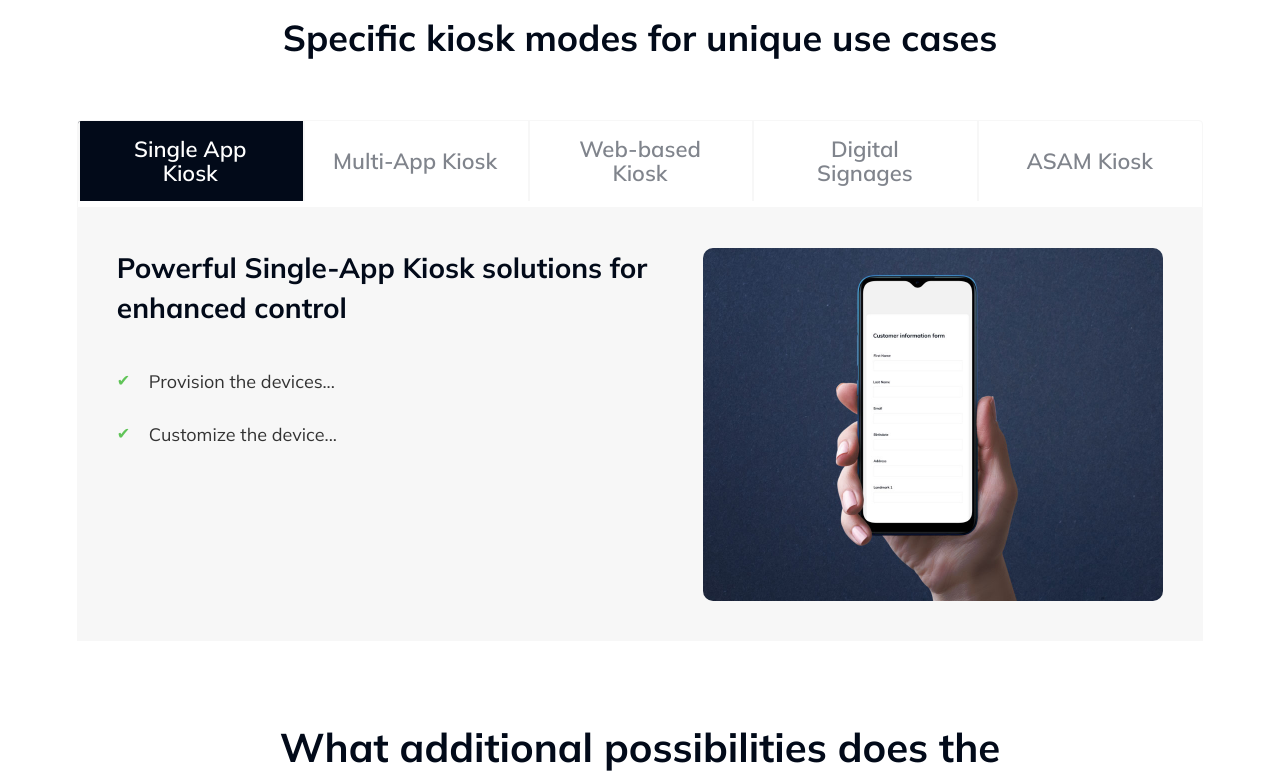
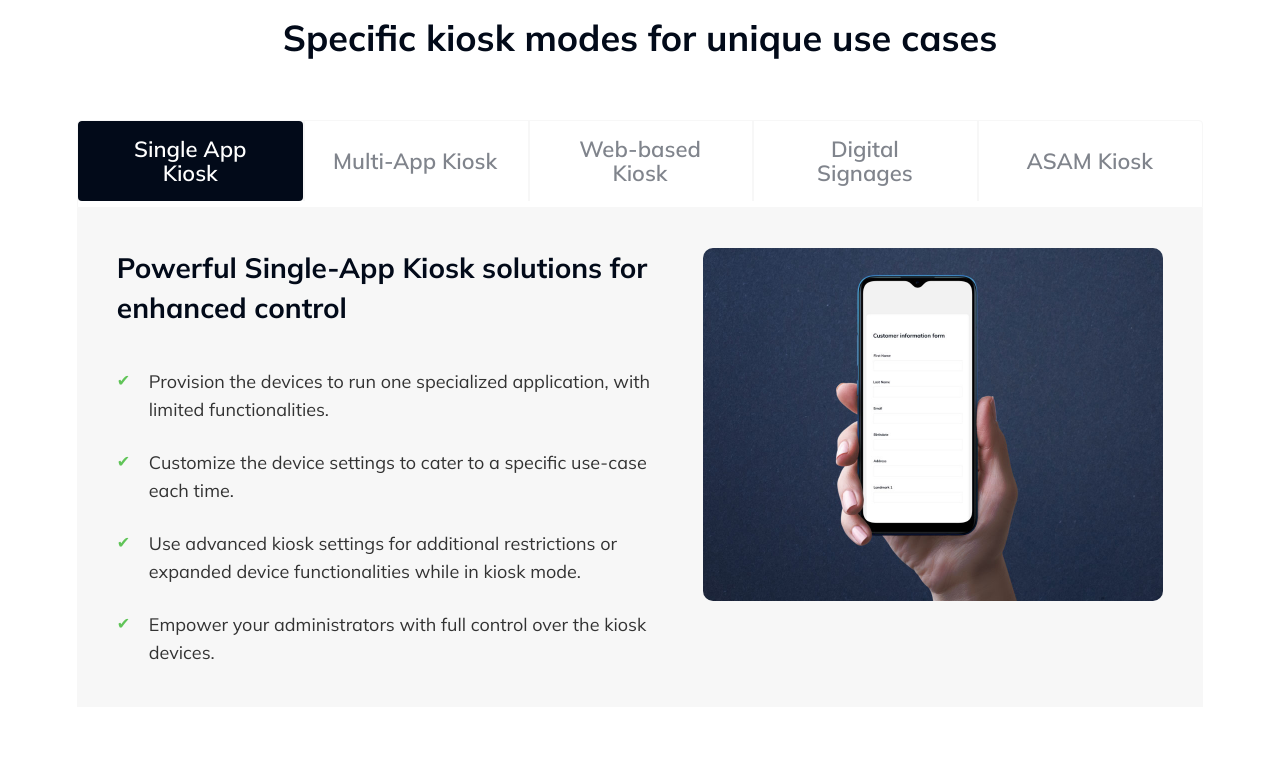
Before and after one commit to Alwin-2984/mitsogo, a Next.js app: page / in a window 1280 px wide. Shown: the part 960-1742 px from the top of the page. Built offline with nearby package versions, Linux system fonts and the light colour scheme.

Commit message:
refactor: enhance KioskTabs component with improved tab descriptions and animation effects

```diff
--- a/app/components/kioskTabs.tsx
+++ b/app/components/kioskTabs.tsx
@@ -3,35 +3,56 @@ import Image from 'next/image';
 import { useState, useRef, useEffect } from 'react';
 import { BsChevronDown } from 'react-icons/bs';
 
-export const tabsData = [
+const tabsData = [
   {
     label: 'Single App Kiosk',
     heading: 'Powerful Single-App Kiosk solutions for enhanced control',
-    description: ['Provision the devices...', 'Customize the device...'],
+    description: [
+      'Provision the devices to run one specialized application, with limited functionalities.',
+      'Customize the device settings to cater to a specific use-case each time.',
+      'Use advanced kiosk settings for additional restrictions or expanded device functionalities while in kiosk mode.',
+      'Empower your administrators with full control over the kiosk devices.',
+    ],
     imageUrl: '/images/tabimages/single-app-kios-image.jpg',
   },
   {
     label: 'Multi-App Kiosk',
-    heading: 'Multi-App Kiosk solutions for flexible usage',
-    description: ['Allow multiple applications...', 'Seamlessly toggle...'],
+    heading: 'Multi-App Kiosk Mode for flexible usage',
+    description: [
+      'Allow multiple applications to run in kiosk mode.',
+      'Seamlessly toggle between authorized apps without leaving the kiosk environment.',
+      'Enjoy better app management and control across different user roles.',
+    ],
     imageUrl: '/images/tabimages/multi-app-kiosk-image.webp',
   },
   {
     label: 'Web-based Kiosk',
     heading: 'Web-based Kiosk Mode for secure browsing',
-    description: ['Lock devices to a specific website...', 'Prevent access...'],
+    description: [
+      'Lock devices to a specific website or web app.',
+      'Prevent access to unauthorized URLs or sites.',
+      'Ideal for public-facing browsing stations or info terminals.',
+    ],
     imageUrl: '/images/tabimages/single-app-kios-image.jpg',
   },
   {
     label: 'Digital Signages',
     heading: 'Robust Digital Signage Kiosk',
-    description: ['Display dynamic content...', 'Remotely manage signage...'],
+    description: [
+      'Display dynamic content securely and continuously.',
+      'Remotely manage signage content in real time.',
+      'Suitable for retail, corporate, and public spaces.',
+    ],
     imageUrl: '/images/tabimages/web-based-kiosk-image.webp',
   },
   {
     label: 'ASAM Kiosk',
     heading: 'ASAM Kiosk for specialized deployments',
-    description: ['Enable advanced kiosk...', 'Implement tight access...'],
+    description: [
+      'Enable advanced kiosk functionalities tailored to your unique workflow.',
+      'Implement tight access control for sensitive apps.',
+      'Maximize device potential while retaining a secure environment.',
+    ],
     imageUrl: '/images/tabimages/asam-kiosk-image.webp',
   },
 ];
@@ -134,10 +155,10 @@ export default function KioskTabs() {
             <div className="w-full relative border border-[#f7f7f7] rounded-t-[4px] overflow-hidden">
               <div className="w-full scroll-smooth overflow-x-auto relative inline-block">
                 {/* The UL is positioned relative so we can place our animated indicator behind the <li> */}
-                <ul className="relative flex duration-300 ease-in justify-between items-center whitespace-nowrap cursor-pointer">
+                <ul className="relative flex duration-700 ease-in justify-between items-center whitespace-nowrap cursor-pointer">
                   {/* The “slide” indicator */}
                   <div
-                    className="absolute top-0 left-0 h-full bg-[#020a19] z-[1] transition-all duration-300"
+                    className="absolute rounded top-0 left-0 h-full bg-[#020a19] z-[100] transition-all duration-700"
                     style={{
                       transform: `translateX(${indicatorLeft}px)`,
                       width: indicatorWidth,
@@ -152,7 +173,7 @@ export default function KioskTabs() {
                       onClick={() => setActiveTab(idx)}
                       className={`
                         flex-1 min-h-[80px] w-full px-[30px] relative text-center
-                        whitespace-normal transition-all duration-300 ease-in
+                        whitespace-normal transition-all duration-700 ease-in
                         before:content-[''] before:absolute before:left-0 before:w-[2px]
                         before:h-full before:z-10 before:bg-[#f7f7f7]
                         // We won't add BG color here, the sliding div does it
@@ -161,7 +182,7 @@ export default function KioskTabs() {
                     >
                       {/* The text is above the sliding background (z-20 or so) */}
                       <p
-                        className={`relative z-20 p-[26px_0] max-w-[240px] h-[80px]
+                        className={`relative z-[101] p-[26px_0] max-w-[240px] h-[80px]
                           w-full flex justify-center items-center
                           text-[22px] font-[600] leading-[24px]
                           ${
```
